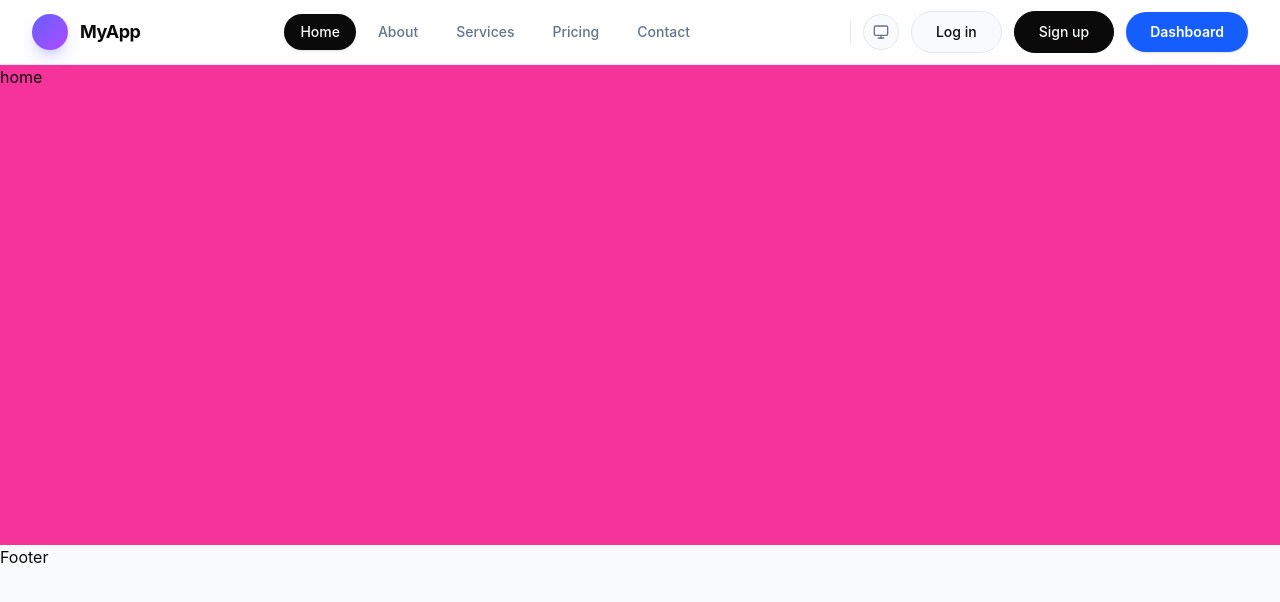
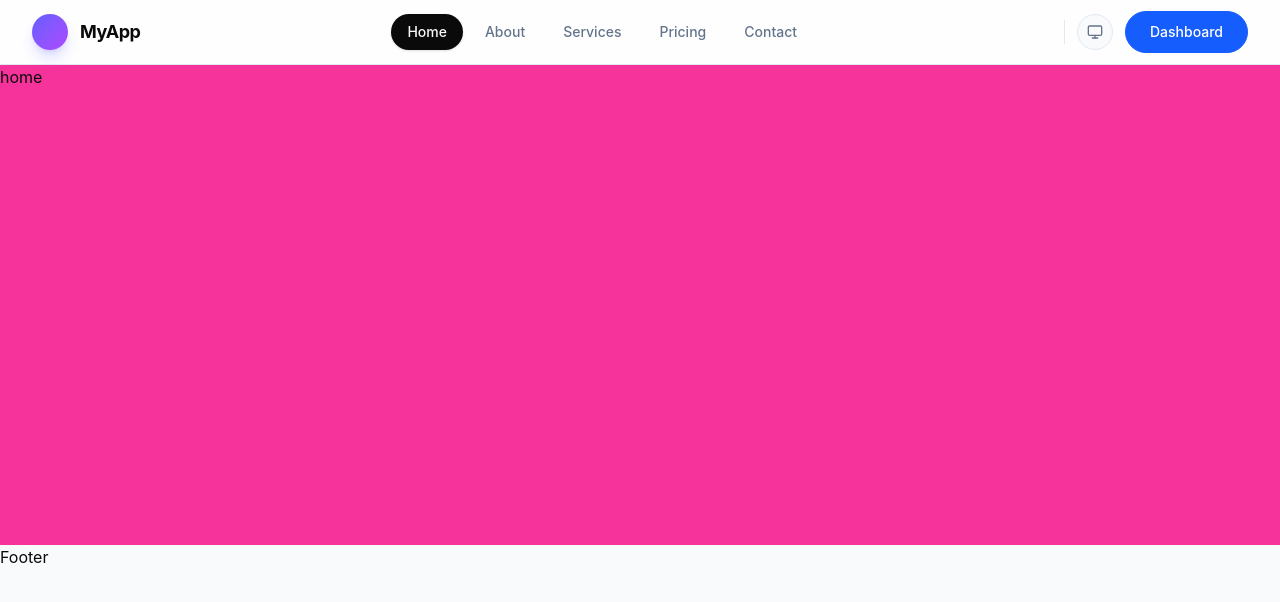
Before and after one commit to WistledgeTechnologies/wistloom-react-streak, a React (Vite) app in the folder my-app/: page / in a window 1280 px wide. Shown: the top 602 px of the page. Built offline with nearby package versions, Linux system fonts and the light colour scheme.

Commit message:
feat: show dashboard in place of login when user is logged in

```diff
--- a/my-app/src/components/Header/DesktopBar.jsx
+++ b/my-app/src/components/Header/DesktopBar.jsx
@@ -2,7 +2,7 @@ import { NavLink, Link } from "react-router-dom";
 import { navLinks } from "@/constants/navigation";
 import ThemeToggle from "@/components/ThemeToggle";
 
-const DesktopBar = () => {
+const DesktopBar = ({ isLoggedIn }) => {
   return (
     <>
       <nav className="hidden md:flex flex-1 items-center justify-center gap-1.5">
@@ -27,24 +27,29 @@ const DesktopBar = () => {
       <div className="hidden md:flex items-center gap-3 shrink-0">
         <div className="h-6 w-px bg-border hidden lg:block" />
         <ThemeToggle />
+        {isLoggedIn ? (
+          <Link
+            to="/dashboard"
+            className="inline-flex items-center justify-center rounded-full border border-blue-600 bg-blue-600 px-6 py-2.5 text-sm font-medium text-white hover:bg-blue-700 transition-colors whitespace-nowrap"
+          >
+            Dashboard
+          </Link>
+        ) : (
           <Link
             to="/login"
             className="inline-flex items-center justify-center rounded-full border border-border bg-background px-6 py-2.5 text-sm font-medium text-foreground hover:bg-card transition-colors whitespace-nowrap"
           >
             Log in
           </Link>
+        )}
+        {!isLoggedIn && (
           <Link
             to="/signup"
             className="inline-flex items-center justify-center rounded-full border border-foreground bg-foreground px-6 py-2.5 text-sm font-medium text-background hover:opacity-90 transition-opacity whitespace-nowrap"
           >
             Sign up
           </Link>
-        <Link
-          to="/dashboard"
-          className="hidden lg:inline-flex rounded-full bg-blue-600 px-6 py-2.5 text-sm font-semibold text-white hover:bg-blue-700 transition-colors shadow-sm whitespace-nowrap"
-        >
-          Dashboard
-        </Link>
+        )}
       </div>
     </>
   );
--- a/my-app/src/components/Header/Header.jsx
+++ b/my-app/src/components/Header/Header.jsx
@@ -2,9 +2,11 @@ import { useState } from "react";
 import Logo from "./Logo";
 import DesktopBar from "./DesktopBar";
 import MobileNav from "./MobileNav";
+import user from "@/data/userData";
 
 const Header = () => {
   const [isOpen, setIsOpen] = useState(false);
+  const isLoggedIn = user?.isLoggedIn ?? false;
 
   const closeMenu = () => setIsOpen(false);
   const toggleMenu = () => setIsOpen((prev) => !prev);
@@ -14,8 +16,13 @@ const Header = () => {
       <div className="mx-auto max-w-7xl px-4 sm:px-6 lg:px-8">
         <div className="flex h-16 items-center gap-6 lg:gap-8">
           <Logo onNavigate={closeMenu} />
-          <DesktopBar />
-          <MobileNav isOpen={isOpen} onToggle={toggleMenu} onClose={closeMenu} />
+          <DesktopBar isLoggedIn={isLoggedIn} />
+          <MobileNav
+            isOpen={isOpen}
+            onToggle={toggleMenu}
+            onClose={closeMenu}
+            isLoggedIn={isLoggedIn}
+          />
         </div>
       </div>
     </header>
--- a/my-app/src/components/Header/MobileNav.jsx
+++ b/my-app/src/components/Header/MobileNav.jsx
@@ -3,7 +3,7 @@ import { NavLink, Link } from "react-router-dom";
 import { navLinks } from "@/constants/navigation";
 import ThemeToggle from "@/components/ThemeToggle";
 
-const MobileNav = ({ isOpen, onToggle, onClose }) => {
+const MobileNav = ({ isOpen, onToggle, onClose, isLoggedIn }) => {
   return (
     <>
       <div className="flex md:hidden items-center gap-2 ml-auto">
@@ -51,6 +51,7 @@ const MobileNav = ({ isOpen, onToggle, onClose }) => {
               </NavLink>
             ))}
 
+            {!isLoggedIn && (
               <div
                 className={`grid grid-cols-2 gap-3 px-6 py-4 bg-card border-b border-border transition-all duration-300 ${
                   isOpen ? "translate-y-0 opacity-100" : "-translate-y-1 opacity-0"
@@ -76,14 +77,16 @@ const MobileNav = ({ isOpen, onToggle, onClose }) => {
                   <ChevronRight size={16} className="shrink-0 opacity-60" />
                 </Link>
               </div>
+            )}
 
+            {isLoggedIn && (
               <div
                 className={`px-6 py-4 bg-background transition-all duration-300 ${
                   isOpen ? "translate-y-0 opacity-100" : "-translate-y-1 opacity-0"
                 }`}
                 style={{
                   transitionDelay: isOpen
-                  ? `${(navLinks.length + 1) * 40}ms`
+                    ? `${navLinks.length * 40}ms`
                     : "0ms",
                 }}
               >
@@ -96,6 +99,7 @@ const MobileNav = ({ isOpen, onToggle, onClose }) => {
                   <ChevronRight size={18} className="shrink-0 opacity-80" />
                 </Link>
               </div>
+            )}
           </nav>
         </div>
       </div>
```
Lines whose indentation alone changed are shown as unchanged.
